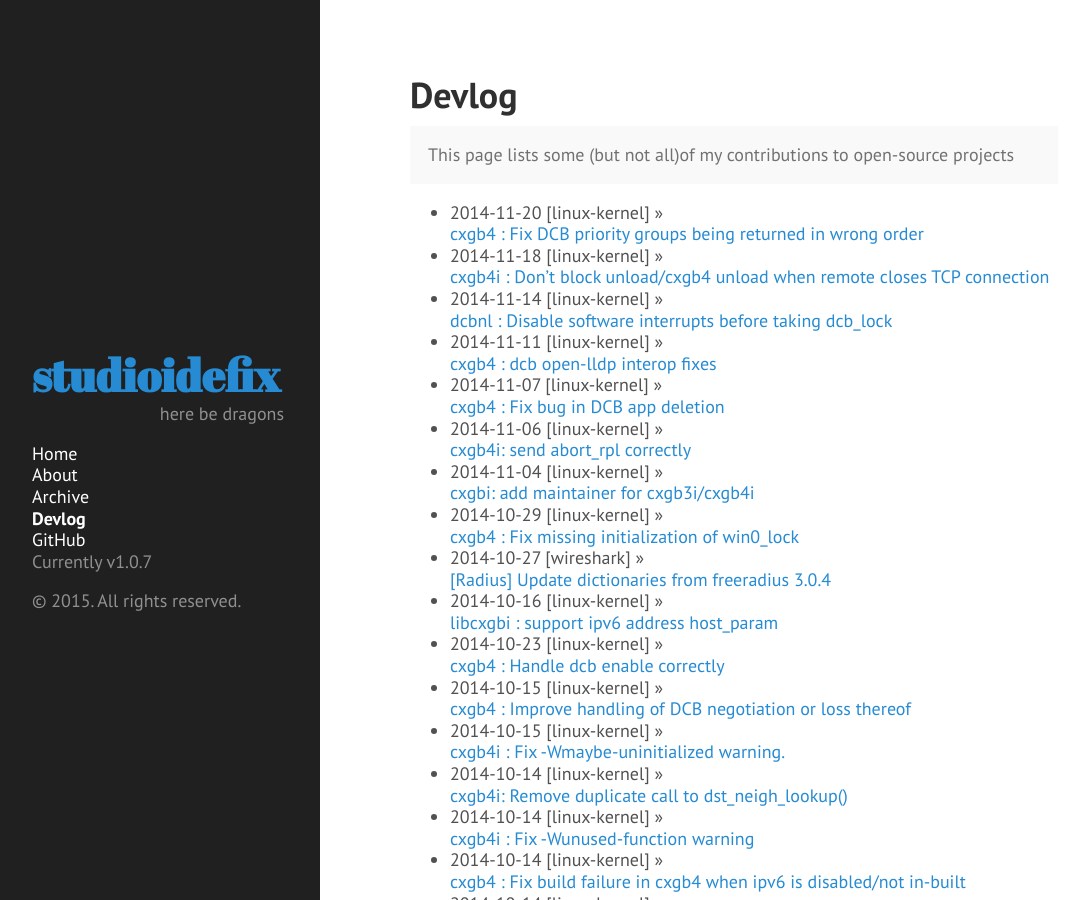
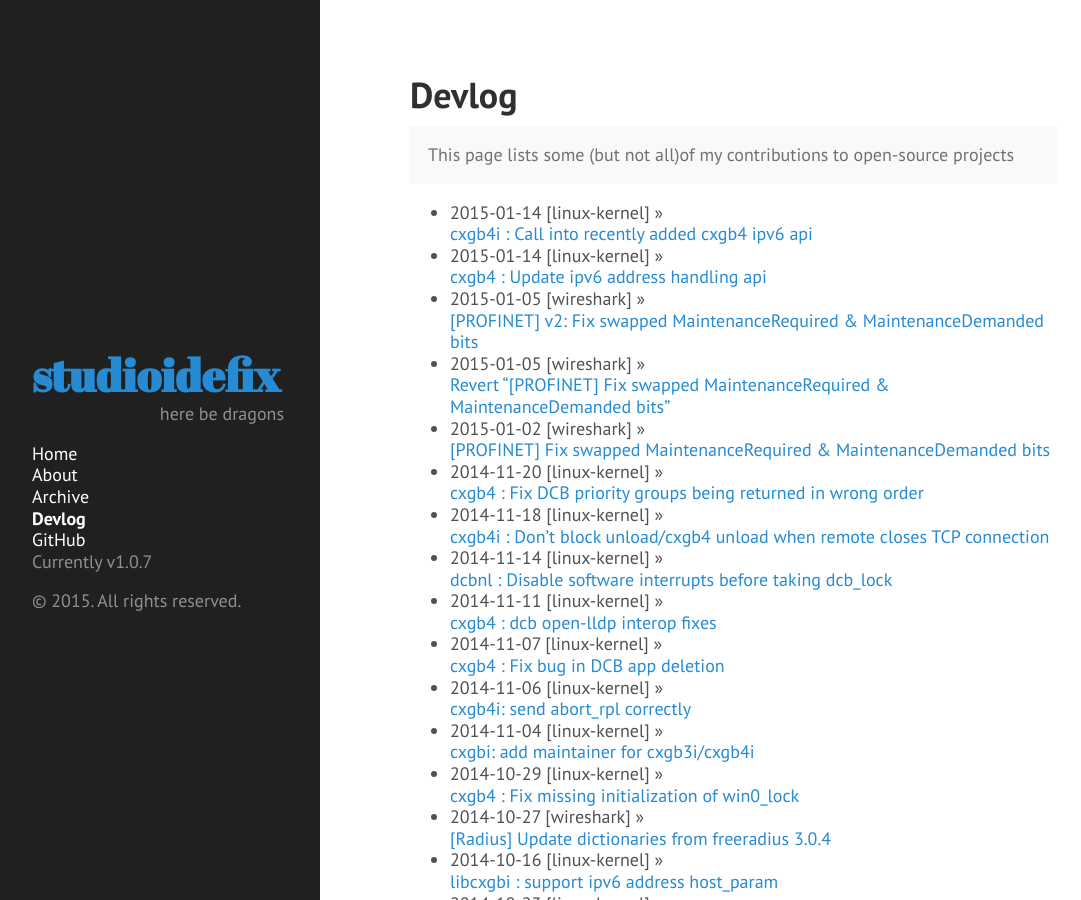
Before and after one commit to anish/anish.github.io, a Jekyll site: the page built from devlog.md, in a window 1280 px wide and 900 px high. Shown: the whole window, without its empty margins (4-1085 px from the left). Built offline with Jekyll 4.4.1, drawn with Linux system fonts in a browser that asks for light colours; Markdown is read by kramdown in place of the engine named in the settings.

Commit message:
Update devlog.md

```diff
--- a/devlog.md
+++ b/devlog.md
@@ -11,6 +11,11 @@ git log --author=Anish --format="* %ad [wireshark] &raquo;<br> [%s](https://code
   This page lists some (but not all)of my contributions to open-source projects
 </p>
 
+* 2015-01-14 [linux-kernel] &raquo;<br> [cxgb4i : Call into recently added cxgb4 ipv6 api](https://git.kernel.org/cgit/linux/kernel/git/torvalds/linux.git/commit/?id=211a84e3c188c67bfa22f1e7e1cd228709f6299b)
+* 2015-01-14 [linux-kernel] &raquo;<br> [cxgb4 : Update ipv6 address handling api](https://git.kernel.org/cgit/linux/kernel/git/torvalds/linux.git/commit/?id=b5a02f503caa0837b64907468359b075990afcce)
+* 2015-01-05 [wireshark] &raquo;<br> [[PROFINET] v2: Fix swapped MaintenanceRequired & MaintenanceDemanded bits](https://code.wireshark.org/review/gitweb?p=wireshark.git;a=commit;h=124272ec097852c0c0efa587cb1cb1bf8047ff73)
+* 2015-01-05 [wireshark] &raquo;<br> [Revert "[PROFINET] Fix swapped MaintenanceRequired & MaintenanceDemanded bits"](https://code.wireshark.org/review/gitweb?p=wireshark.git;a=commit;h=eb98b04ac12efe01d1abddf866b18f31101533ee)
+* 2015-01-02 [wireshark] &raquo;<br> [[PROFINET] Fix swapped MaintenanceRequired & MaintenanceDemanded bits](https://code.wireshark.org/review/gitweb?p=wireshark.git;a=commit;h=0452f763fb0dd2cf7e38f0a127c306199a814c3e)
 * 2014-11-20 [linux-kernel] &raquo;<br> [cxgb4 : Fix DCB priority groups being returned in wrong order](https://git.kernel.org/cgit/linux/kernel/git/torvalds/linux.git/commit/?id=17544e2ad78fa0bbff6fcdbf09426d04ce95ed1e)
 * 2014-11-18 [linux-kernel] &raquo;<br> [cxgb4i : Don't block unload/cxgb4 unload when remote closes TCP connection](https://git.kernel.org/cgit/linux/kernel/git/torvalds/linux.git/commit/?id=ee7255ada313a6db99be47ce174b0bfb8295a041)
 * 2014-11-14 [linux-kernel] &raquo;<br> [dcbnl : Disable software interrupts before taking dcb\_lock](https://git.kernel.org/cgit/linux/kernel/git/torvalds/linux.git/commit/?id=52cff74eef5dd7bdab759300e7d1ca36eba18254)
```
